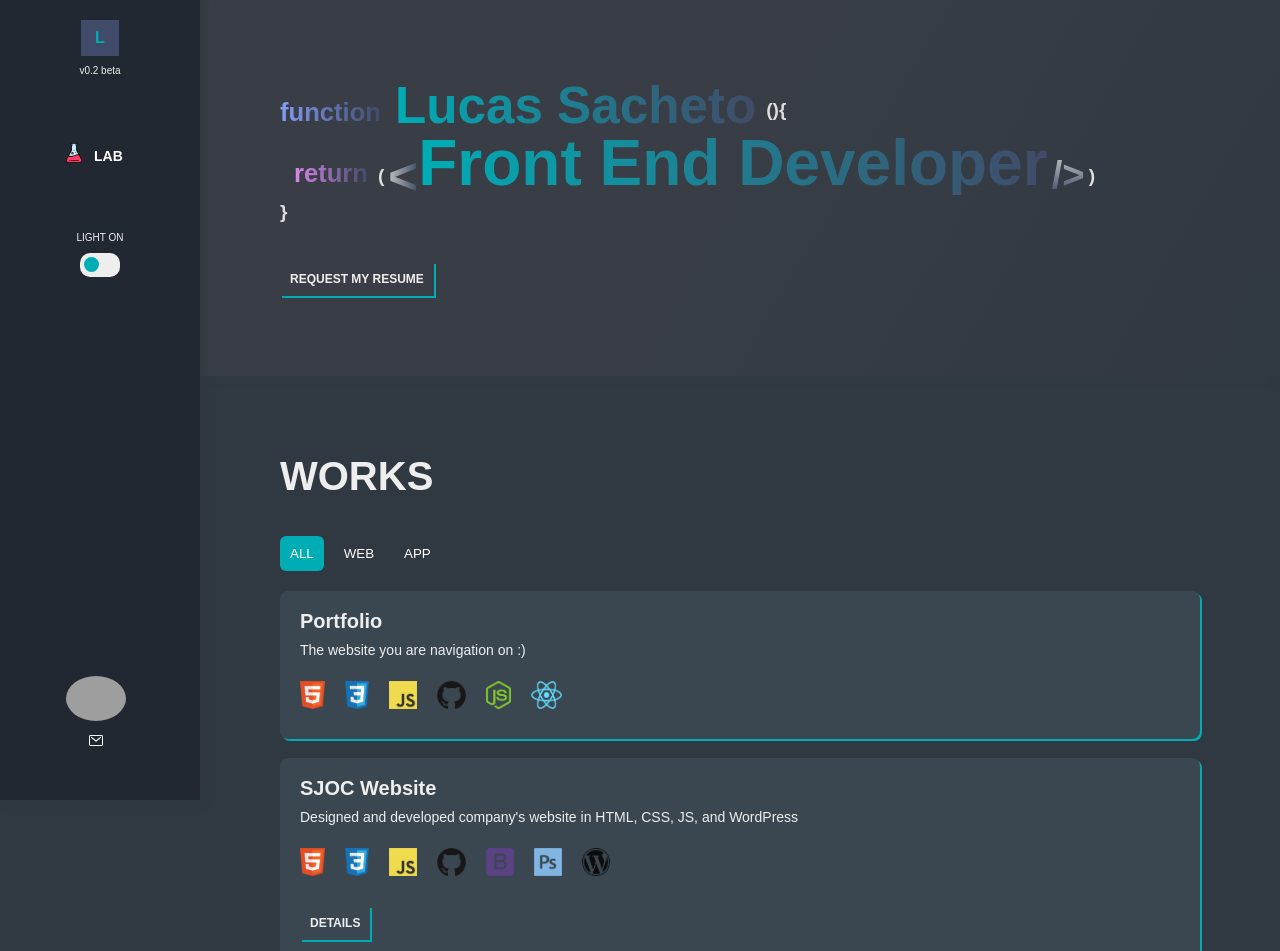
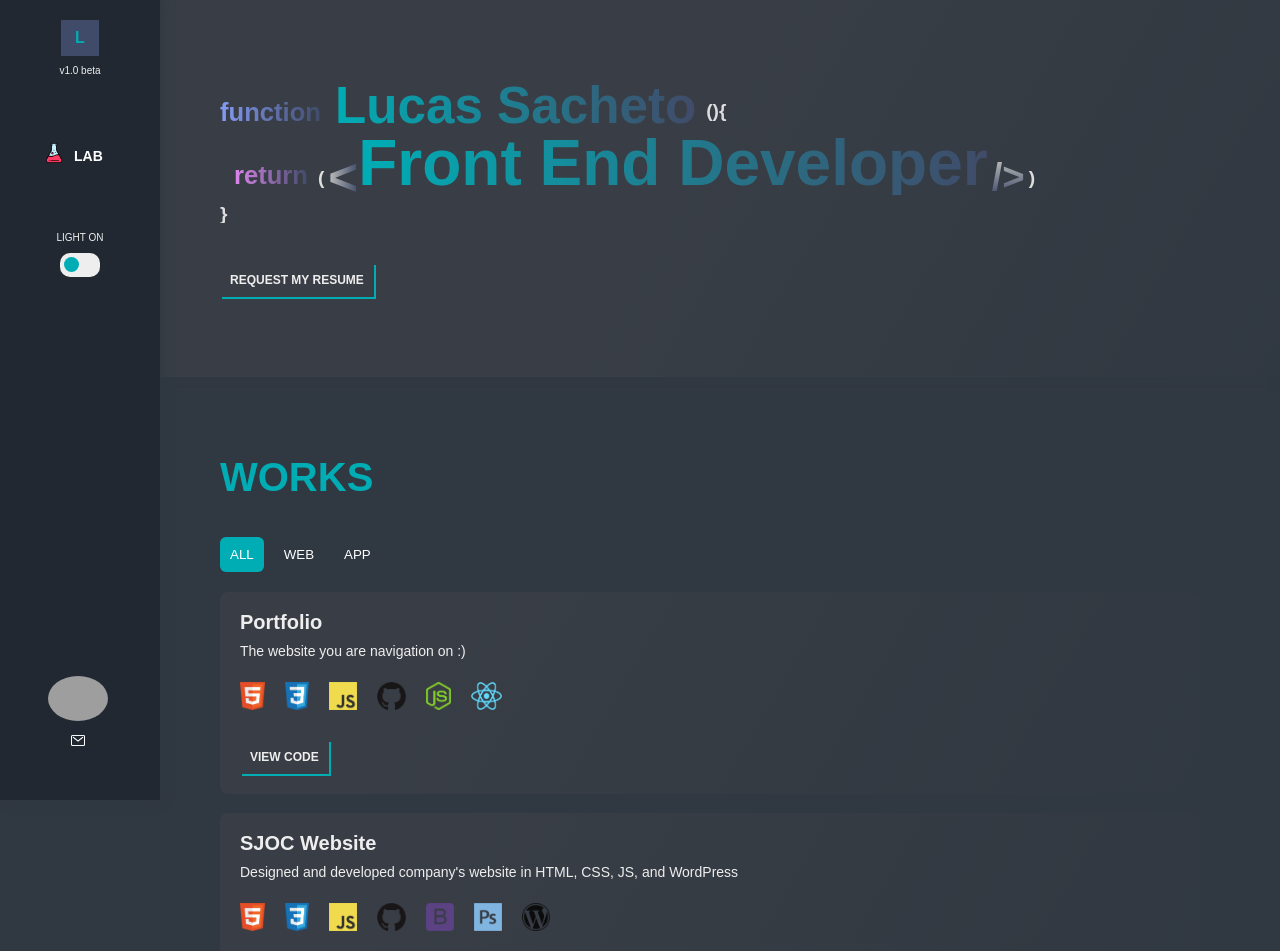
Before and after one commit to lucassacheto/lucassacheto.me, a React (Create React App) app: page / in a window 1280 px wide. Shown: the top 951 px of the page. Built offline with nearby package versions, Linux system fonts and the light colour scheme; grey boxes are pictures that could not be loaded.

Commit message:
css transition and styles

```diff
--- a/package.json
+++ b/package.json
@@ -11,6 +11,7 @@
     "react-particles-js": "^3.4.1",
     "react-router-dom": "^5.2.0",
     "react-scripts": "4.0.1",
+    "react-transition-group": "^4.4.1",
     "web-vitals": "^0.2.4"
   },
   "scripts": {
--- a/public/animations.css
+++ b/public/animations.css
@@ -21,4 +21,22 @@
     100% {
         background-color:#f73859;
         }
-    }
+}
+
+.heroAni-appear{
+    opacity: 0;
+}
+
+.heroAni-appear-done {
+    opacity: 1;
+    transition: 1s;
+}
+
+.sideBarAni-appear{
+    position: relative;
+    left: -200px;
+}
+.sideBarAni-appear-done{
+    left: 0;
+    transition: 1s;
+}
--- a/public/main.css
+++ b/public/main.css
@@ -17,7 +17,8 @@ body.dark{background-color: #303841;}
 .dark .sidebar{background: #222831;}
 .dark .sidebar h1 a{color:#00adb5;background-color: #404b69;font-family: 'Poppins', sans-serif;}
 .dark ul.menu li button{color:#fff;}
-.dark .hero{background-color: #393e46;}
+.dark .hero{background-image: linear-gradient(120deg, #393e46 50%,#303841);}
+.dark .listWorks li{background-image: linear-gradient(120deg, #393e46 20%,#303841);}
 
 body.light{background: #bfe4f0;}
 .light .sidebar button{color:#303841;}
@@ -26,17 +27,19 @@ body.light{background: #bfe4f0;}
 .light .sidebar h1 a:hover{color:#00adb5;}
 .light .sidebar cite{color:#303841;}
 .light ul.menu li button{color:#404b69;}
-.light .hero{background-color: #404b69;}
+.light .hero{background-image: linear-gradient(120deg, #404b69 50%,#303841);}
 .light .listWorks h1{color:#404b69;}
 .light .listWorks h2{color:#404b69}
+.light .listWorks li{background-image: linear-gradient(120deg, #dbedf3 20%, #bfe4f0);}
 .light .listWorks .filterListWorks button{color:#404b69;}
 .light .listWorks .filterListWorks button:hover{background: #404b69;color:#fff;}
 .light .listWorks .filterListWorks button.selected{background: #404b69;color:#fff;}
 .light .listWorks .info h2 a,
 .light .listWorks .info p{color:#404b69;}
-.light .listWorks button.btnCheckWorks{color:#404b69;}
-.light .listWorks button.btnCheckWorks:hover{color:#eee;}
-.light .listWorks ul li{background-color: #dbedf3;}
+.light .listWorks button.btnOpenWorks{color:#404b69;}
+.light .listWorks button.btnOpenWorks:hover{color:#eee;}
+.light .listWorks button.btnCodeWorks{color:#404b69;}
+.light .listWorks button.btnCodeWorks:hover{color:#eee;}
 .light ul.menu li:hover button{color:#eee;}
 .light ul.menu li:hover,.selected{background: #404b69;}
 
@@ -81,30 +84,23 @@ ul.menu button img{padding: 0 10px;width: 20px;height: 20px;margin-bottom: 5px;}
 
 .content{width: 100%;box-sizing: border-box;padding-bottom: 40px;}
 
-.hero{padding: 40px 40px;box-sizing: border-box;box-shadow: 2px 0 10px#303841;  background-image: linear-gradient(120deg, #393e46 50%,#303841);
-}
-
-.hero .codeTitle{margin-bottom: 40px;display: block;overflow: hidden;width: 100%;font-family: 'Poppins', arial;font-weight: 600;}
-
+.hero{padding: 40px 40px;box-sizing: border-box;box-shadow: 2px 0 10px#303841;}
+.hero .codeTitle{margin-bottom: 40px;display: block;overflow: hidden;width: 100%;font-family: 'Poppins', arial;font-weight: 600;word-break: break-all;}
 .hero .function, .hero .openTag, .hero .openSign, .hero .return, .hero .openSign2, .hero .closeTag, .hero .closeSign, .hero .closeSignFinal{display: none;}
-
 .hero h2{clear: both;font-size: 60px;background: linear-gradient(to right, #00adb5, #404b69 70%);-webkit-background-clip: text;-webkit-text-fill-color: transparent;}
 .hero .title{clear: both;font-size: 60px;background: linear-gradient(to right, #00adb5, #404b69 70% );-webkit-background-clip: text;-webkit-text-fill-color: transparent;}
-
-
-/* .hero p{font-size: 30px;color:#dbedf3;width: auto;margin-bottom: 40px;line-height: 1.4;} */
 .hero button.btnCheckProfile{color:#eee;font-size: 12px;text-transform: uppercase;padding: 10px;position: relative;z-index: 10;box-shadow: 2px 2px #00adb5;font-family: 'Poppins', sans-serif;font-weight: 600;}
-.hero .buttonEffectContainer span{display: block;width: 142px;height: 32px;top: 2px;position:absolute;}
+.hero .buttonEffectContainer span.bgCheckProfile{display: block;width: 142px;height: 32px;top: 2px;position:absolute;}
 
 /* Only Safari 10.1+ */
 @media not all and (min-resolution:.001dpcm)
 { @supports (-webkit-appearance:none) {
-    .hero .buttonEffectContainer span {width:155px;}
-    .listWorks .buttonEffectContainer span{width: 82px;}
+    .hero .buttonEffectContainer span.bgCheckProfile {width:155px;}
+    /* .listWorks .buttonEffectContainer span{width: 82px;} */
 }}
 
 .hero .buttonEffectContainer{position: relative;}
-.hero button.btnCheckProfile:hover + span{animation: button-effect 0.2s both;height: 32px;}
+.hero button.btnCheckProfile:hover + span.bgCheckProfile{animation: button-effect 0.2s both;height: 32px;}
 
 
 .bgParticles{position: absolute;right: 0;left: 0;top: 0;height: 380px;}
@@ -112,7 +108,7 @@ ul.menu button img{padding: 0 10px;width: 20px;height: 20px;margin-bottom: 5px;}
 .homeContent{padding: 80px 40px;display: flex;}
 
 .listWorks{width: 100%;}
-.listWorks h1{color:#eee;font-size: 40px;margin-bottom: 40px;text-transform: uppercase;}
+.listWorks h1{color:#eee;font-size: 40px;margin-bottom: 40px;text-transform: uppercase;color:#00adb5;}
 
 .listWorks .icons{display: flex;margin: 20px 0 0;flex-wrap: wrap;}
 .listWorks .icons img{width: auto;margin-bottom: 10px;height: 28px;}
@@ -123,30 +119,38 @@ ul.menu button img{padding: 0 10px;width: 20px;height: 20px;margin-bottom: 5px;}
 .listWorks .filterListWorks button.selected{background: #00adb5;border-radius: 6px;}
 
 .listWorks ul{margin: 20px 0;}
-.listWorks ul li{margin: 20px 0;background: #3a4750;border-radius: 8px;box-shadow: 2px 2px #00adb5;padding: 20px;color:#eeeeee;-webkit-animation: scale-up-hor-center 0.4s cubic-bezier(0.390, 0.575, 0.565, 1.000) both;animation: scale-up-hor-center 0.4s cubic-bezier(0.390, 0.575, 0.565, 1.000) both;display: flex;}
-.listWorks li img{width: 100px;margin-right: 20px;}
+.listWorks ul li{margin: 20px 0;border-radius: 8px;padding: 20px;color:#eeeeee;-webkit-animation: scale-up-hor-center 0.4s cubic-bezier(0.390, 0.575, 0.565, 1.000) both;animation: scale-up-hor-center 0.4s cubic-bezier(0.390, 0.575, 0.565, 1.000) both;display: flex;}
+.listWorks li img{width: 100px;margin-right: 20px;height: 100px;}
 .listWorks li .info{display: block;}
 .listWorks .info h2{display: block;font-size: 20px;margin-bottom: 10px;}
 .listWorks .info h2 a{color:#eee;text-decoration: none;}
 .listWorks .info p{display: block;line-height: 1.4;font-size: 14px;font-weight: 300;}
 
-.listWorks button.btnCheckWorks{color:#eee;font-size: 12px;text-transform: uppercase;padding: 10px;position: relative;z-index: 10;box-shadow: 2px 2px #00adb5;font-family: 'Poppins', sans-serif;font-weight: 600;margin-top: 20px;}
-.listWorks .buttonEffectContainer span{display: block;width: 66px;height: 32px;top: 23px;position:absolute;}
+.listWorks button.btnOpenWorks{color:#eee;font-size: 12px;text-transform: uppercase;padding: 10px;position: relative;z-index: 10;box-shadow: 2px 2px #00adb5;font-family: 'Poppins', sans-serif;font-weight: 600;margin-top: 20px;}
+.listWorks .buttonEffectContainer span.bgOpenWorks{display: block;width: 50px;height: 32px;top: 23px;position:absolute;}
+
+.listWorks button.btnCodeWorks{color:#eee;font-size: 12px;text-transform: uppercase;padding: 10px;position: relative;z-index: 10;box-shadow: 2px 2px #00adb5;font-family: 'Poppins', sans-serif;font-weight: 600;margin-top: 20px;}
+.listWorks .buttonEffectContainer span.bgCodeWorks{display: block;width: 85px;height: 32px;top: 23px;position:absolute;}
+
+.listWorks .worksActions{display: flex;}
+.listWorks .worksActions > div:first-child{margin-right: 20px;}
+
 /* Only Safari 10.1+ */
 @media not all and (min-resolution:.001dpcm)
 { @supports (-webkit-appearance:none) {
-    .listWorks .buttonEffectContainer span{width: 70px;top: 20px;}
+    .listWorks .buttonEffectContainer span.bgOpenWorks{width: 55px;top: 20px;}
+    .listWorks .buttonEffectContainer span.bgCodeWorks{width: 89px;top: 20px;}
 }}
 .listWorks .buttonEffectContainer{position: relative;}
-.listWorks button.btnCheckWorks:hover + span{animation: button-effect 0.2s both;height: 32px;}
+.listWorks button.btnOpenWorks:hover + span.bgOpenWorks{animation: button-effect 0.2s both;height: 32px;}
+.listWorks button.btnCodeWorks:hover + span.bgCodeWorks{animation: button-effect 0.2s both;height: 32px;}
 
 .listBlogPosts{width: 400px;}
-
 
 .container section.works{padding: 80px 20px;}
 
 @media only screen and (min-width: 568px) {
-    ul.menu{padding-left: 20px;width: 40%;}
+    ul.menu{width: 40%;}
     ul.menu li button{font-size: 14px;}
 
     .profile{display:block;}
@@ -154,12 +158,11 @@ ul.menu button img{padding: 0 10px;width: 20px;height: 20px;margin-bottom: 5px;}
     .profile .profile-picture img{width: 60px;border-radius: 50%;}
     .profile .btnReachOut img.iconReachOut{width: 14px;height: 11px;margin:26%;}
     .profile a.btnReachOut{display: block;width:100px;margin:auto;display: flex;}
-
 }
 
 @media only screen and (min-width: 880px) {
 
-    .sidebar{ height: 100%; width:200px; background: #222831; box-sizing: border-box; padding: 20px; position: fixed; box-shadow: 2px 0 10px#303841; display: unset; }
+    .sidebar{ height: 100%; width:160px; background: #222831; box-sizing: border-box; padding: 20px; position: fixed; box-shadow: 2px 0 10px#303841; display: unset; }
     .sidebar cite{margin:10px auto;display: block;font-size: 10px;color:#eee;text-align: center;font-weight: normal;}
 
     ul.menu{ margin: 60px auto; display: block; width: 100%; }
@@ -167,13 +170,13 @@ ul.menu button img{padding: 0 10px;width: 20px;height: 20px;margin-bottom: 5px;}
     ul.menu li img{margin: -2px 0;}
     ul.menu li:hover,.selected{background: #00adb5;border-radius: 6px;}
 
-    .hero{padding: 80px 0 80px 280px;}
+    .hero{padding: 80px 0 80px 220px;}
     .bgParticles{position: absolute;right: 0;left: 500px;top: 0;height: 510px;}
 
-    .homeContent{padding: 80px 80px 80px 280px;}
+    .homeContent{padding: 80px 80px 80px 220px;}
     .container section.works{padding: 80px 240px;}
 
-    .profile{margin: auto;text-align: center;position: absolute;bottom: 50px;left: 50px;}
+    .profile{margin: auto;text-align: center;position: absolute;bottom: 50px;left: 32px;}
     .profile .btnReachOut img.iconReachOut{margin: auto;}
     .profile a.btnReachOut{display: block;}
 
--- a/src/components/Hero.jsx
+++ b/src/components/Hero.jsx
@@ -27,7 +27,7 @@ const closeTag="/>";
                 <div className="buttonEffectContainer">
                     <form action="https://linkedin.com/in/lucassacheto">
                         <button type="submit" formTarget="_blank" className="btnCheckProfile" aria-label="check my profile">request my resume </button>
-                        <span></span>
+                        <span className="bgCheckProfile"></span>
                     </form>
                 </div>
             </div>
--- a/src/components/Home.jsx
+++ b/src/components/Home.jsx
@@ -1,11 +1,17 @@
-import React from "react";
+import React, {useState} from "react";
 import Hero from "./Hero";
 import HomeContent from "./HomeContent";
+import {CSSTransition} from "react-transition-group";
+
+
 
 function Home(){
+    const [display, seDisplay] = useState(true)
     return (
         <div className="content">
-            <Hero />
+            <CSSTransition in={display} timeout={350} classNames="heroAni" appear>
+                <Hero />
+            </CSSTransition>
             <HomeContent />
         </div>
     )
--- a/src/components/ListWorks.jsx
+++ b/src/components/ListWorks.jsx
@@ -44,12 +44,20 @@ function ListWorks(){
                             {w.sass && <img src={w.sass} alt="" /> }
                             {w.wordpress && <img src={w.wordpress} alt="" /> }
                         </div>
+                        <div className="worksActions">
                             {w.url !== "" && <div className="buttonEffectContainer">
                                 <form action={w.url}>
-                            <button className="btnCheckWorks" type="submit" formTarget="_blank">details</button>
-                            <span></span>
+                                <button className="btnOpenWorks" type="submit" formTarget="_blank">open</button>
+                                <span className="bgOpenWorks"></span>
                                 </form>
                             </div>}
+                            {w.source !== "" && <div className="buttonEffectContainer">
+                                <form action={w.source}>
+                                <button className="btnCodeWorks" type="submit" formTarget="_blank">view code</button>
+                                <span className="bgCodeWorks"></span>
+                                </form>
+                            </div>}
+                        </div>
                     </div>
                 </li>) : Works.map(w => w.type === activeFilter &&
                 <li key={w.id}>
@@ -69,12 +77,20 @@ function ListWorks(){
                             {w.sass && <img src={w.sass} alt="" /> }
                             {w.wordpress && <img src={w.wordpress} alt="" /> }
                         </div>
+                        <div className="worksActions">
                             {w.url !== "" && <div className="buttonEffectContainer">
                                 <form action={w.url}>
-                            <button className="btnCheckWorks" type="submit" formTarget="_blank">details</button>
-                            <span></span>
+                                <button className="btnOpenWorks" type="submit" formTarget="_blank">open</button>
+                                <span className="bgOpenWorks"></span>
                                 </form>
                             </div>}
+                            {w.source !== "" && <div className="buttonEffectContainer">
+                                <form action={w.source}>
+                                <button className="btnCodeWorks" type="submit" formTarget="_blank">view code</button>
+                                <span className="bgCodeWorks"></span>
+                                </form>
+                            </div>}
+                        </div>
                     </div>
                 </li>)
                 }
--- a/src/components/Menu.jsx
+++ b/src/components/Menu.jsx
@@ -3,7 +3,10 @@ import MenuItems from "./MenuItems";
 import siteMenu from "../SiteMenu";
 
 function Menu(props){
+
+
     return (
+
         <ul className="menu">
             {siteMenu.map(m => <MenuItems changeSection={props.changeSection} key={m.id} name={m.name} url={m.url} imgURL={m.imgURL} /> )}
         </ul>
--- a/src/components/Sidebar.jsx
+++ b/src/components/Sidebar.jsx
@@ -1,17 +1,23 @@
-import React from "react";
+import React, {useState} from "react";
 import Menu from "./Menu";
 import Profile from "./Profile";
 import SwitchTheme from "./SwitchTheme";
+import {CSSTransition} from "react-transition-group";
 
 function Sidebar(props){
+
+    const [display, seDisplay] = useState(true)
+
     return (
+        <CSSTransition in={display} timeout={350} classNames="sideBarAni" appear>
             <div className="sidebar">
                 <h1><a href="/">L</a></h1>
-            <cite>v0.2 beta</cite>
+                <cite>v1.0 beta</cite>
                 <Menu changeSection={props.changeSection} />
                 <SwitchTheme changeTheme={props.changeTheme} currentTheme={props.currentTheme} />
                 <Profile />
             </div>
+        </CSSTransition>
     )
 }
 
--- a/src/works.js
+++ b/src/works.js
@@ -5,6 +5,7 @@ const Works = [
         description: "The website you are navigation on :)",
         type: "web",
         url: "",
+        source: "https://github.com/lucassacheto",
         html: "./assets/html5.png",
         css: "./assets/css3.png",
         bootstrap:"",
@@ -21,6 +22,7 @@ const Works = [
         description: "Designed and developed company's website in HTML, CSS, JS, and WordPress",
         type: "web",
         url: "https://lucassacheto.me/lucassacheto/sjoc",
+        source: "https://github.com/lucassacheto/sjoc",
         html: "./assets/html5.png",
         css: "./assets/css3.png",
         bootstrap: "./assets/bootstrap.png",
@@ -37,6 +39,7 @@ const Works = [
         description: "Personal blog built in WordPress using HTML, CSS and VanillaJS",
         type: "web",
         url: "https://lucassacheto.me/lucassacheto/wp_template/",
+        source: "https://github.com/lucassacheto/wp_template/tree/master/omdl",
         html: "./assets/html5.png",
         css: "./assets/css3.png",
         js: "./assets/javascript.png",
@@ -52,10 +55,11 @@ const Works = [
         description: "Single page application in React and JSON listing robots via API using input filter",
         type: "app",
         url: "https://lucassacheto.me/lucassacheto/robofriends",
+        source: "https://github.com/lucassacheto/robofriends",
         html: "./assets/html5.png",
         css: "./assets/css3.png",
         js: "./assets/javascript.png",
-        react: "",
+        react: "./assets/react.png",
         node:"",
         wordpress: "",
         photoshop:"",
@@ -67,6 +71,7 @@ const Works = [
         description: "Canadian Tax Calculator build in React",
         type: "app",
         url: "https://lucassacheto.me/lucassacheto/tax-calculator",
+        source: "https://github.com/lucassacheto/tax-calculator",
         html: "./assets/html5.png",
         css: "./assets/css3.png",
         js: "./assets/javascript.png",
```
Also changed, not shown: 1 other file (tests, documents, lock files or other folders). Lines whose indentation alone changed are shown as unchanged.
